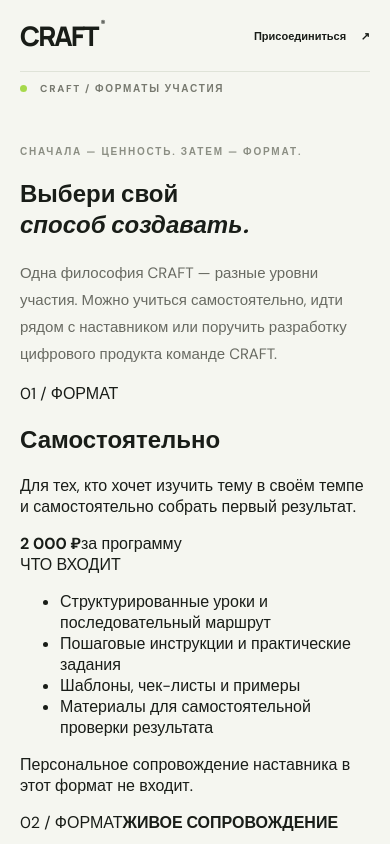
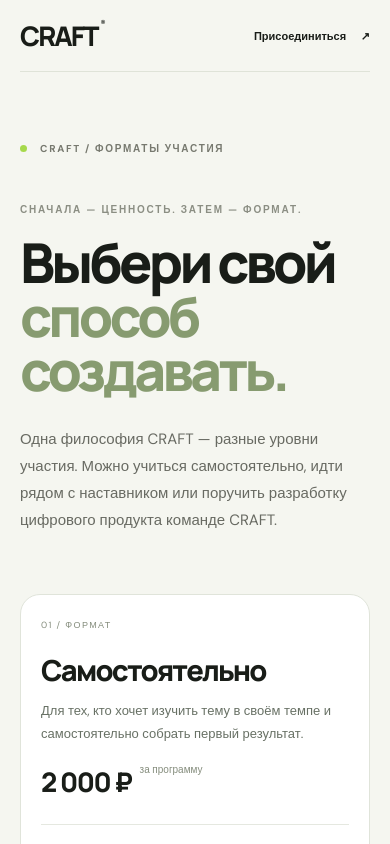
Before and after one commit to v8nwyrwdjs-boop/craft-platform, a Next.js app: page /formats in a window 390 px wide. Shown: the top 844 px of the page. Built offline with nearby package versions, Linux system fonts and the light colour scheme.

Commit message:
style(formats): build responsive premium pricing layout

```diff
--- a/app/globals.css
+++ b/app/globals.css
@@ -806,3 +806,58 @@ body{background:var(--paper)}
 .home-page .apply h2 em{color:#c8f169}
 @media(max-width:900px){.home-page .hero{gap:35px}.human-edge-grid{gap:35px}.offer-grid{grid-template-columns:1fr 1fr}}
 @media(max-width:760px){.home-page .hero{min-height:0;padding-block:55px 48px}.home-page .hero h1{font-size:56px;letter-spacing:-3.8px}.home-page .hero-art{height:340px}.human-edge-section{padding:72px 0}.human-edge-grid{grid-template-columns:1fr;gap:18px}.human-edge-grid h2{font-size:44px}.offer-card,.membership-card{padding:25px}}
+
+/* CRAFT participation formats */
+.formats-page{min-height:100vh;background:#f5f6f0}
+.formats-page .header{border-bottom:1px solid #dfe3d8}
+.formats-hero{padding:92px 0 70px}
+.formats-hero .catalog-kicker{margin-top:68px}
+.formats-hero h1{font:750 clamp(58px,8vw,94px)/.98 Manrope;letter-spacing:-6px;margin:0 0 28px}
+.formats-hero h1 em{font-style:normal;color:#879b70}
+.formats-hero .catalog-lead{max-width:690px}
+.formats-list{display:flex;flex-direction:column;gap:16px;padding-bottom:110px}
+.format-detail-card{padding:34px 38px;background:#fff;border:1px solid #e0e4da;border-radius:26px;scroll-margin-top:24px}
+.format-detail-featured{background:#1b211a;color:#f5f6f0;border-color:#1b211a;box-shadow:0 20px 55px #202b1a17}
+.format-detail-index{display:flex;justify-content:space-between;align-items:center;gap:15px;font-size:9px;letter-spacing:1.4px;color:#858d7d}
+.format-detail-featured .format-detail-index{color:#b7c2aa}
+.format-detail-index b{padding:8px 12px;border-radius:999px;background:#c8f169;color:#1b211a;font-size:8px;letter-spacing:.8px}
+.format-detail-main{display:grid;grid-template-columns:1fr auto;gap:35px;align-items:center;padding:30px 0;border-bottom:1px solid #e5e8e0}
+.format-detail-featured .format-detail-main{border-color:#424a3d}
+.format-detail-main h2{font:750 clamp(29px,4vw,43px)/1.1 Manrope;letter-spacing:-1.8px;margin:0 0 12px}
+.format-detail-main>div:first-child>p{max-width:690px;color:#687165;font-size:13px;line-height:1.8;margin:0}
+.format-detail-featured .format-detail-main>div:first-child>p{color:#c3ccba}
+.format-detail-price{display:flex;flex-direction:column;align-items:flex-end;gap:5px;white-space:nowrap}
+.format-detail-price strong{font:800 clamp(27px,3vw,38px) Manrope;letter-spacing:-1.4px}
+.format-detail-price span{font-size:10px;color:#858d7d}
+.format-detail-featured .format-detail-price span{color:#b7c2aa}
+.format-detail-bottom{display:grid;grid-template-columns:1.2fr .8fr;gap:45px;padding-top:25px}
+.format-includes-label{font-size:9px;letter-spacing:1.4px;color:#8a9380;font-weight:800}
+.format-detail-bottom ul{list-style:none;padding:0;margin:12px 0 0;display:grid;grid-template-columns:1fr 1fr;gap:0 25px}
+.format-detail-bottom li{position:relative;padding:10px 0 10px 18px;border-top:1px solid #e7eae3;color:#50594c;font-size:11px;line-height:1.6}
+.format-detail-bottom li:before{content:"↗";position:absolute;left:0;color:#91b34f}
+.format-detail-featured .format-detail-bottom li{border-color:#424a3d;color:#e1e8db}
+.format-detail-note{align-self:end;margin:0;padding:18px 20px;background:#f1f3ed;color:#737b6d;font-size:10px;line-height:1.8;border-radius:14px}
+.format-detail-featured .format-detail-note{background:#2a3326;color:#c5cfbb}
+.formats-principle{background:#e9eee2;padding:90px 0}
+.formats-principle h2{font:750 clamp(40px,5vw,62px)/1.05 Manrope;letter-spacing:-3px;margin:20px 0}
+.formats-principle h2 em{font-style:normal;color:#879b70}
+.formats-principle>div>p:last-child{max-width:740px;color:#5d6858;font-size:13px;line-height:1.9}
+.formats-cta{display:flex;justify-content:space-between;align-items:center;gap:30px;padding-block:85px}
+.formats-cta h2{font:750 clamp(30px,4vw,46px)/1.12 Manrope;letter-spacing:-2px;margin:17px 0}
+.formats-cta h2 em{font-style:normal;color:#879b70}
+.formats-cta>div>p:last-child{font-size:12px;color:#687165}
+.formats-cta .button{white-space:nowrap}
+@media(max-width:760px){
+ .formats-hero{padding:60px 0 45px}
+ .formats-hero .catalog-kicker{margin-top:48px}
+ .formats-hero h1{font-size:55px;letter-spacing:-3.7px}
+ .formats-list{padding-bottom:70px}
+ .format-detail-card{padding:24px 20px;border-radius:20px}
+ .format-detail-index{align-items:flex-start;flex-direction:column}
+ .format-detail-main{grid-template-columns:1fr;gap:18px;padding:24px 0}
+ .format-detail-price{align-items:flex-start;flex-direction:row;gap:8px}
+ .format-detail-bottom{grid-template-columns:1fr;gap:18px}
+ .format-detail-bottom ul{grid-template-columns:1fr}
+ .formats-principle{padding:65px 0}
+ .formats-cta{align-items:flex-start;flex-direction:column;padding-block:65px}
+}
```
